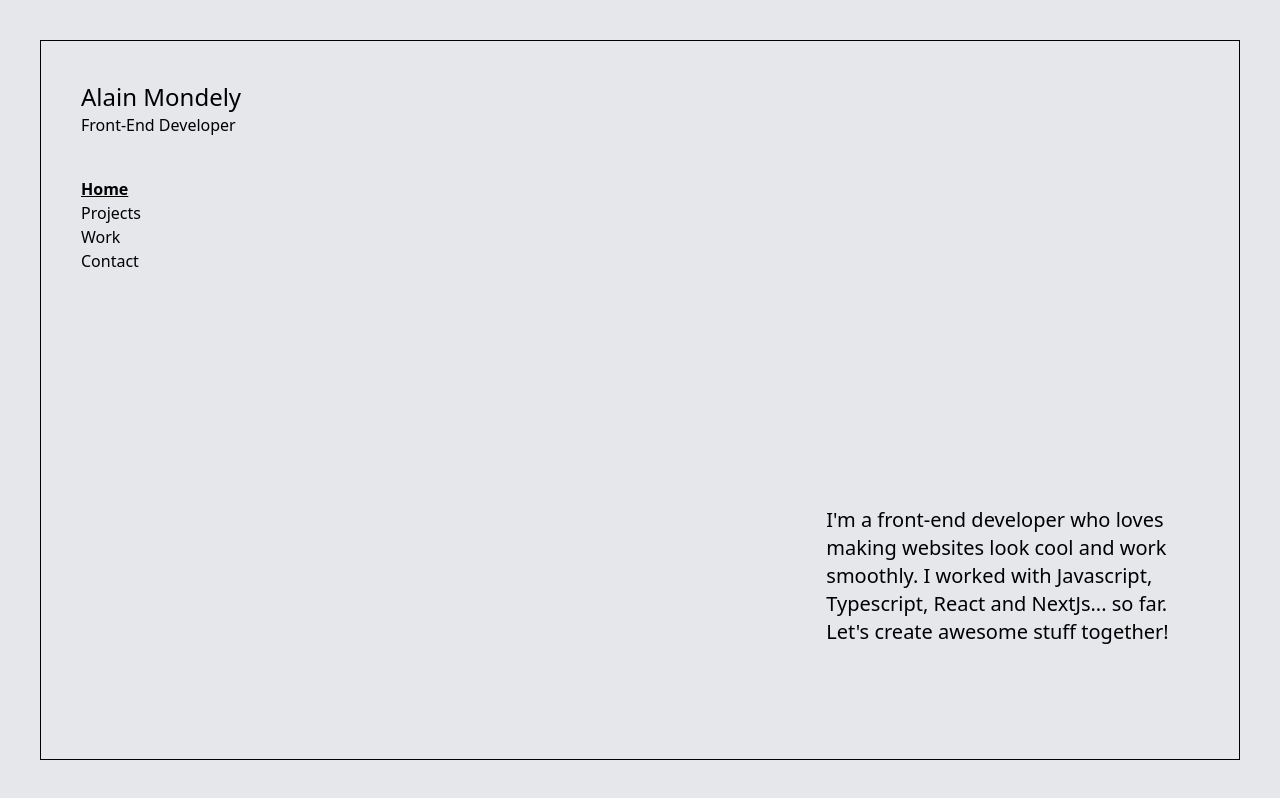
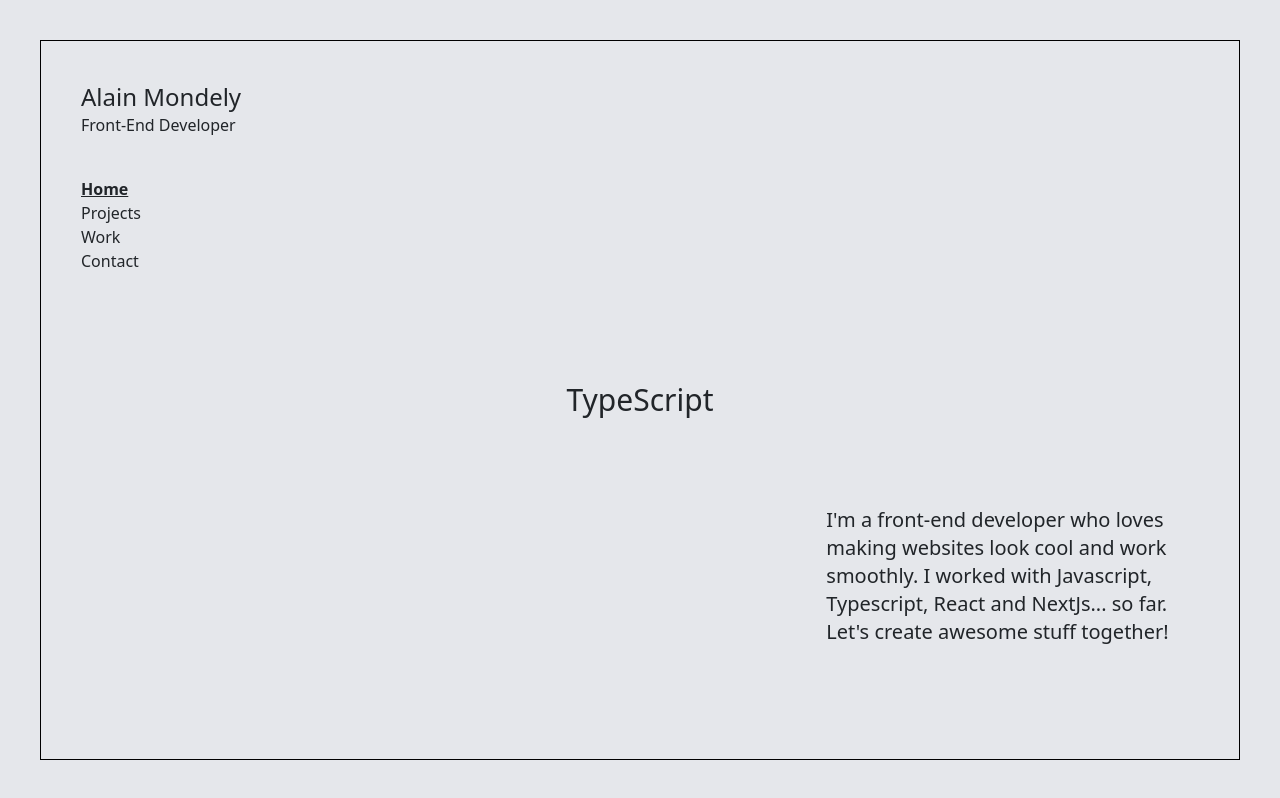
Before and after one commit to KadScen/portfolio2, a React (Vite) app: page / in a window 1280 px wide. Built offline with nearby package versions, Linux system fonts and the light colour scheme.

Commit message:
Added react bootstrap carousel and fixed broken slide.

```diff
--- a/index.html
+++ b/index.html
@@ -3,6 +3,10 @@
   <head>
     <meta charset="UTF-8" />
     <link rel="icon" type="image/svg+xml" href="/vite.svg" />
+    <link
+      rel="stylesheet"
+      href="https://maxcdn.bootstrapcdn.com/bootstrap/latest/css/bootstrap.min.css"
+    />
     <meta name="viewport" content="width=device-width, initial-scale=1.0" />
     <title>Alain's portfolio</title>
   </head>
--- a/package.json
+++ b/package.json
@@ -14,10 +14,12 @@
     "@emotion/react": "^11.11.3",
     "@emotion/styled": "^11.11.0",
     "@mui/material": "^5.15.3",
+    "bootstrap": "^5.3.2",
     "firebase": "^10.7.0",
     "framer-motion": "^10.18.0",
     "react": "^18.2.0",
     "react-awesome-slider": "^4.1.0",
+    "react-bootstrap": "^2.10.0",
     "react-dom": "^18.2.0",
     "react-google-recaptcha": "^3.1.0"
   },
--- a/src/screens/homeScreen.tsx
+++ b/src/screens/homeScreen.tsx
@@ -1,7 +1,42 @@
+import Carousel from "react-bootstrap/Carousel";
+import "bootstrap/dist/css/bootstrap.min.css";
+
 function HomeScreen() {
+  const mySkills = [
+    "HTML/CSS",
+    "JavaScript",
+    "TypeScript",
+    "React",
+    "React Native",
+    "NextJs",
+    "TailwindCSS",
+    "Redux",
+    "Styled Component",
+    "Firebase",
+    "MongoDB",
+    "Git",
+    "Jira",
+    "Wordpress",
+    "Liquid",
+    "Shopify",
+  ];
+
   return (
-    <div className="h-full flex items-end justify-end animate-slide-in">
-      <div className="w-2/6 h-1/2">
+    <div className="h-full grid grid-cols-3 grid-rows-2 animate-slide-in">
+      <div></div>
+      <div className="flex justify-center items-center min-w-max">
+        <Carousel controls={false} indicators={false}>
+          {mySkills.map((skill, index) => (
+            <Carousel.Item interval={2000} key={index}>
+              <p className="text-3xl">{skill}</p>
+            </Carousel.Item>
+          ))}
+        </Carousel>
+      </div>
+      <div></div>
+      <div></div>
+      <div></div>
+      <div className="">
         <p className="text-xl">
           I'm a front-end developer who loves making websites look cool and work
           smoothly. I worked with Javascript, Typescript, React and NextJs... so
```
Also changed, not shown: 1 other file (tests, documents, lock files or other folders).
